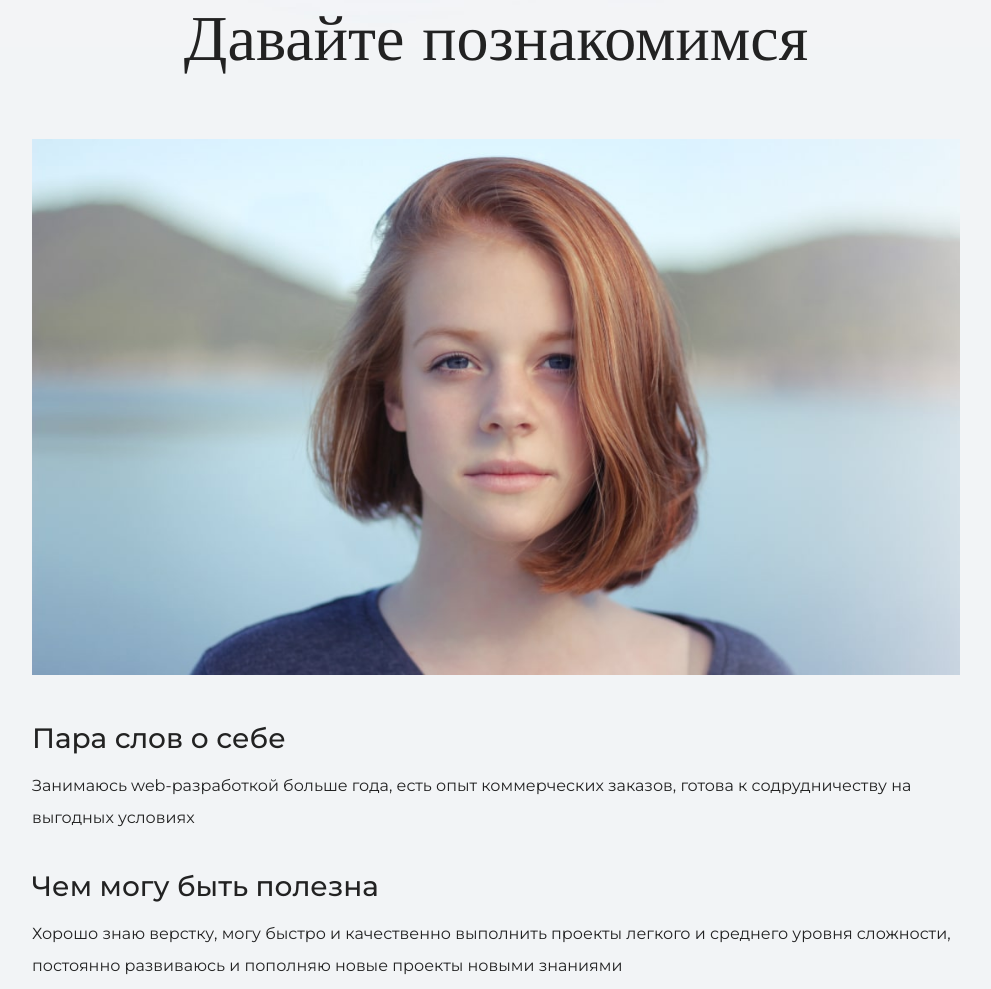
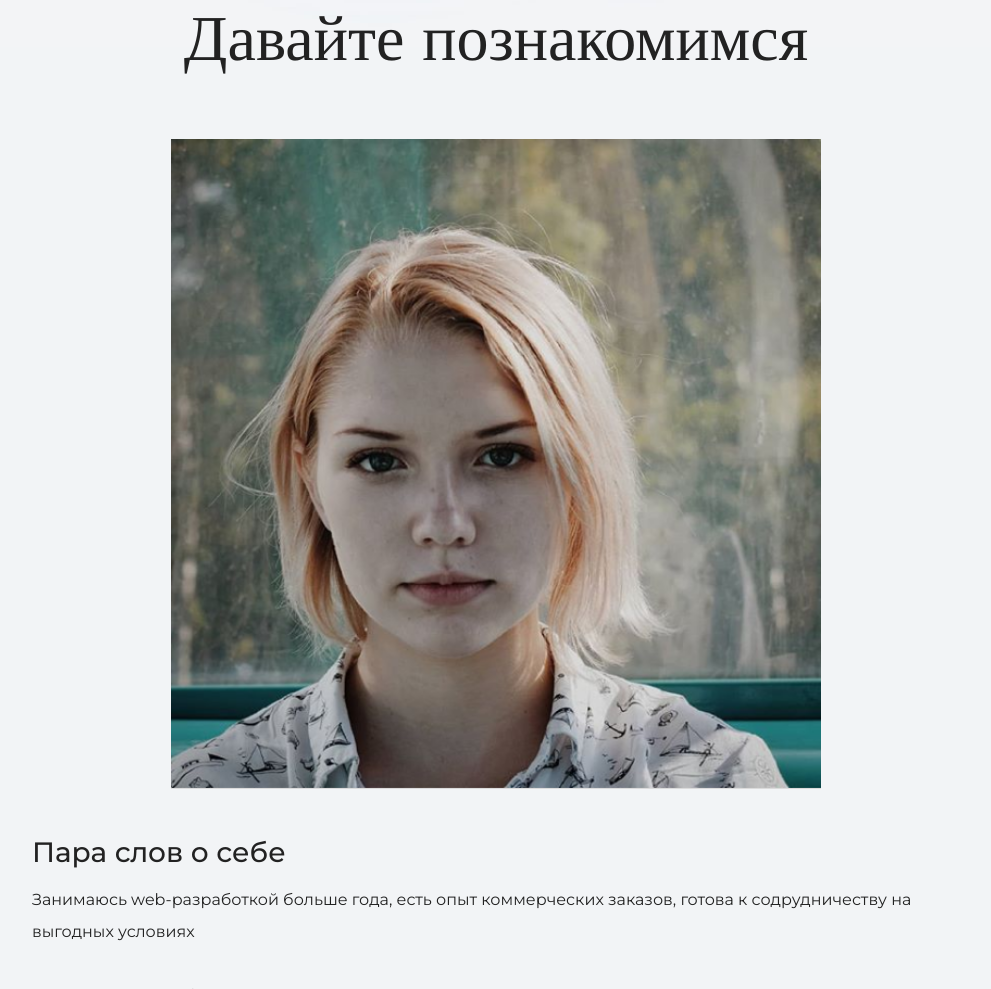
Before and after one commit to Angelina-Sh/my-portfolio, a plain HTML site: page index.html in a window 1280 px wide. Shown: the part 1033-2022 px from the top of the page, without its empty margins (144-1135 px from the left). Drawn offline with nearby package versions, Linux system fonts and the light colour scheme.

Commit message:
Изменяет главную фотографию

```diff
--- a/index.html
+++ b/index.html
@@ -26,7 +26,7 @@
       <div class="container">
         <h2 class="subheading">Давайте познакомимся</h2>
         <figure class="user-image">
-          <img src="files/user.jpg" width="928" height="536" alt="Фотография Шарыпиной Ангелины">
+          <img src="files/user_new.png" width="650"  height="650" alt="Фотография Шарыпиной Ангелины">
         </figure>
         <h3>Пара слов о себе</h3>
         <p>Занимаюсь web-разработкой больше года, есть опыт коммерческих заказов, готова к содрудничеству на выгодных условиях</p>
```
Also changed, not shown: files/user_new.png (added).
